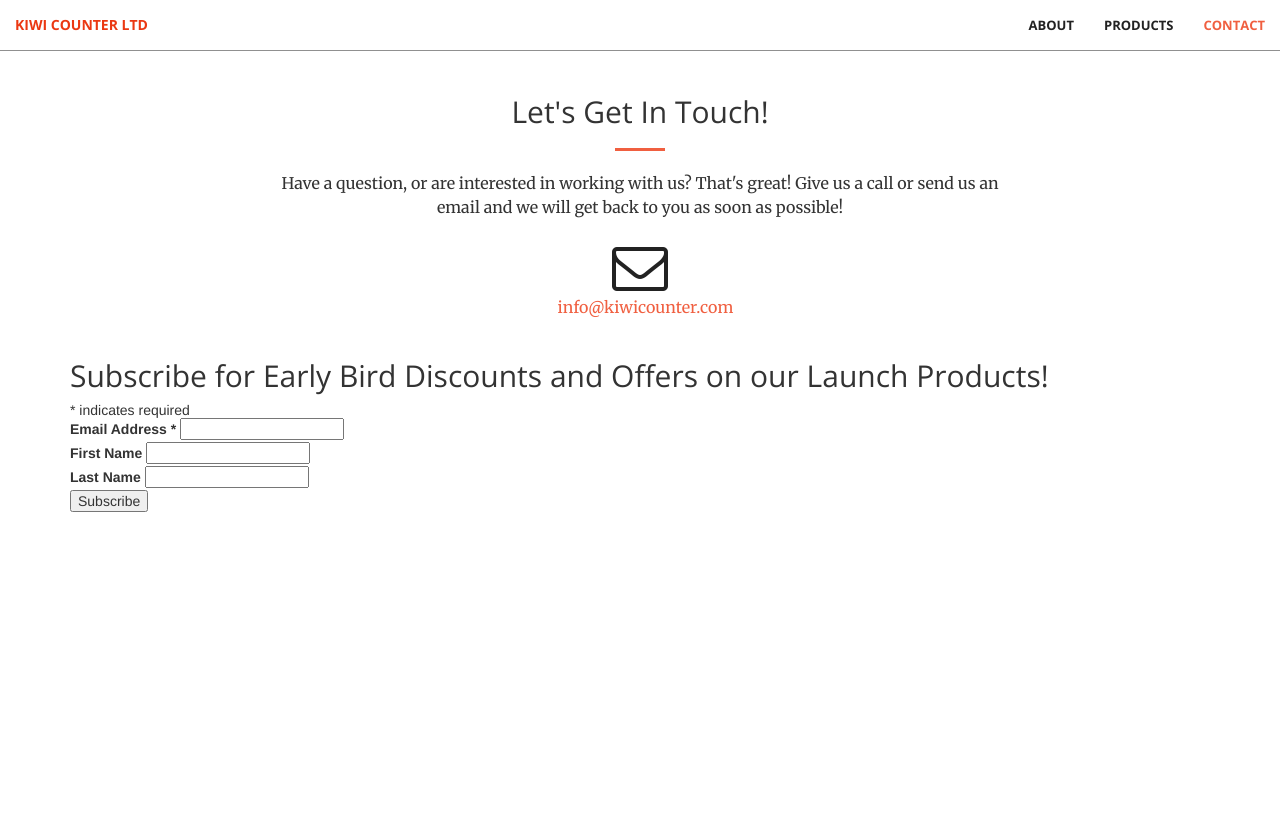
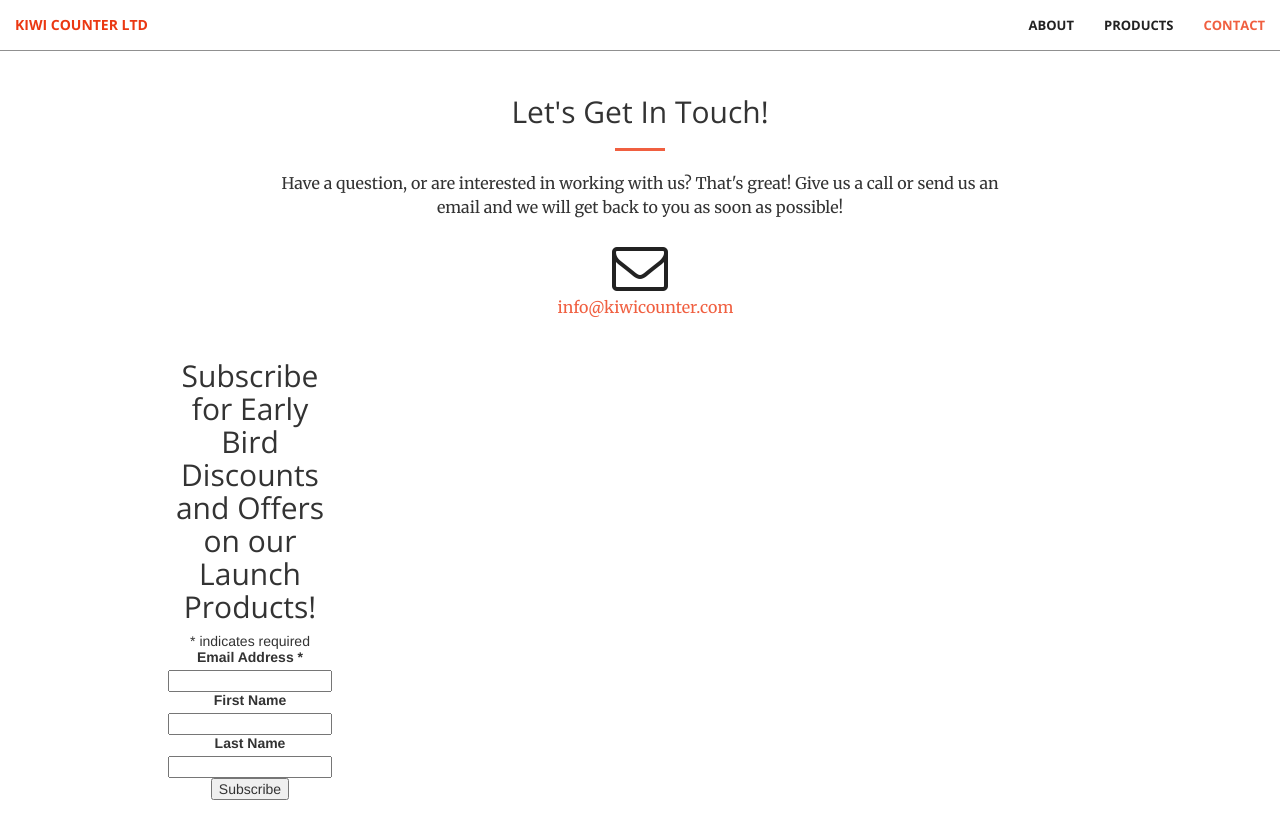
Before and after one commit to joecity/kiwicounter, a Jekyll site: the page built from index.html, in a window 1280 px wide and 900 px high, scrolled down 1855 px. Shown: the top 839 px of the window. Built offline with Jekyll 4.4.1, drawn with Linux system fonts in a browser that asks for light colours; comment, search, counter and statistics services are not loaded; before the commit the page ends 2467 px from its top, so only the background shows below that.

Commit message:
Added bootstrap classes to div

```diff
--- a/_includes/contact.html
+++ b/_includes/contact.html
@@ -25,7 +25,9 @@
 	            </a>-->
 	        </div>
 		</div>
-		<div>
+		<div class="row">
+			<div class="col-lg-2 col-lg-offset-1 text-center">
+
 				<!-- Begin MailChimp Signup Form -->
 				<link href="//cdn-images.mailchimp.com/embedcode/classic-10_7.css" rel="stylesheet" type="text/css">
 				<style type="text/css">
@@ -61,6 +63,8 @@
 				</form>
 				</div>
 				<!--End mc_embed_signup-->
+
+			</div>
 		</div>
     </div>
 </section>
```
Lines whose indentation alone changed are shown as unchanged.
